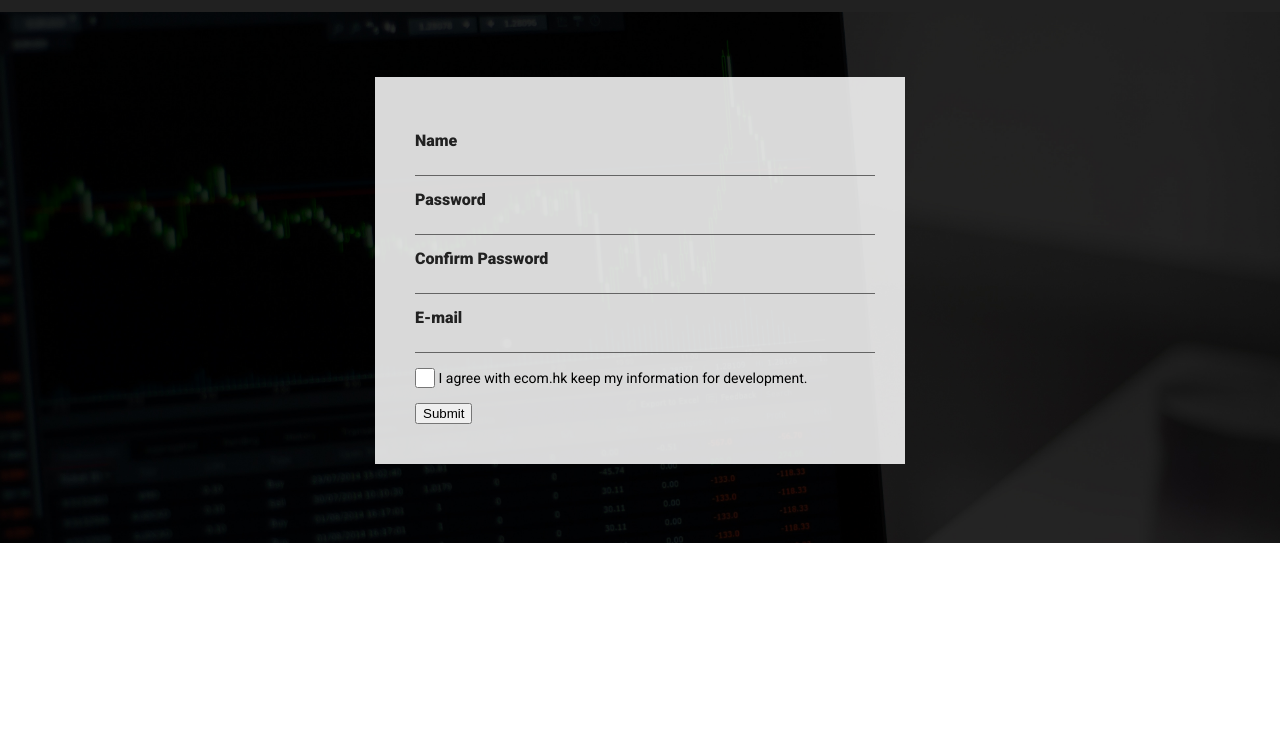
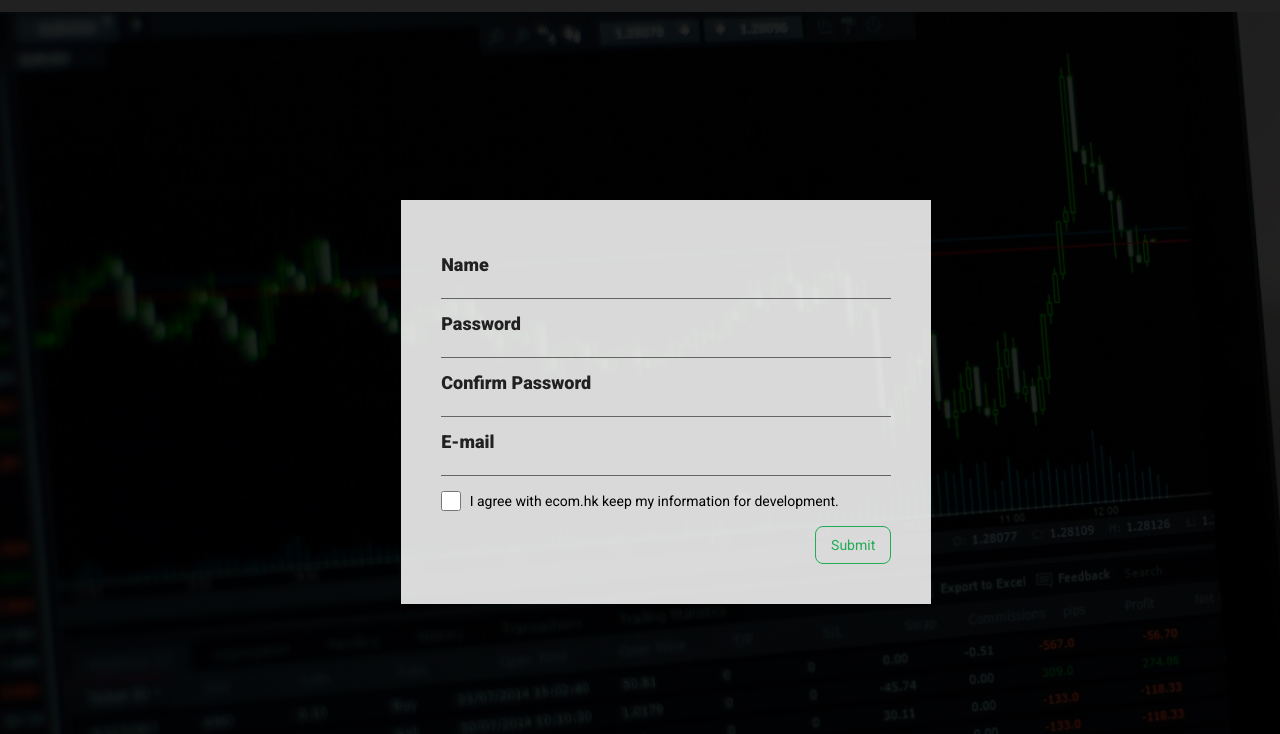
Before and after one commit to terryuser/ecom, a website: page html/register.html in a window 1280 px wide. Shown: the part 61-795 px from the top of the page. Drawn offline with Linux system fonts and the light colour scheme.

Commit message:
16/7 CSS

```diff
--- a/css/scss/_main.scss
+++ b/css/scss/_main.scss
@@ -96,6 +96,11 @@ img {
     color: $positive !important;
 }
 
+.alertMsg {
+    color: $Warning;
+    padding-top: 5px;
+}
+
 #footer {
     background-color: $black;
     padding: 10px;
--- a/css/scss/_register.scss
+++ b/css/scss/_register.scss
@@ -4,16 +4,17 @@
 .registPage {
     .form-wrapper {
         padding: 40px 15px;
-        height: 800px;
+        height: calc(100vh - 100px);
         background: url(#{$imgPath}section2.jpg);
-        background-size: 100%;
+        background-size: cover;
         background-repeat: no-repeat;
+        @include displayflex();
+        align-items: center;
+        justify-content: center;
     }
-
     .reg-form-wrapper {
         padding: 25px 0;
     }
-
     .reg-form {
         width: 100%;
         max-width: 450px;
@@ -23,22 +24,20 @@
         .input-wrapper {
             margin: 15px 0;
             vertical-align: middle;
-
             label {
                 display: block;
-                @include fontSize($h16);
+                @include fontSize($h18);
                 color: $black;
                 font-weight: bold;
             }
-
             input {
                 display: block;
                 width: 100%;
                 background: none;
-                padding: 5px;
+                padding: 5px 0 2px;
                 border: 0;
                 border-bottom: 1px solid $grey;
-
+                @include fontSize($h14);
                 &:focus {
                     outline: none;
                 }
@@ -47,7 +46,7 @@
         .checkbox {
             display: block;
             vertical-align: middle;
-            #agreement{
+            #agreement {
                 display: inline-block;
                 width: 20px;
                 height: 20px;
@@ -55,6 +54,7 @@
                 vertical-align: middle;
                 background: none;
                 border: 1px solid $Main_color;
+                margin-right: 5px;
             }
             p {
                 display: inline-block;
@@ -62,5 +62,24 @@
                 vertical-align: middle;
             }
         }
+        .form-action {
+            text-align: right;
+            margin-top: 15px;
+        }
+        #register-submit {
+            display: inline-block;
+            padding: 10px 15px;
+            background: none;
+            -webkit-appearance: none;
+            appearance: none;
+            cursor: pointer;
+            color: $positive;
+            border: 1px $positive solid;
+            @include border-radius(8px);
+            &:hover {
+                background: $positive;
+                color: $white;
+            }
+        }
     }
 }
--- a/css/scss/_value.scss
+++ b/css/scss/_value.scss
@@ -6,6 +6,7 @@ $white: #fff;
 $Main_color: #f19d1e;
 $Sub_color: #28a4e7;
 $Thr_color: #f52a2a;
+$Warning: #cc3300;
 $negative: #e85e5f;
 $positive: #22ab55;
 //Padding
--- a/html/register.html
+++ b/html/register.html
@@ -57,7 +57,7 @@
                     <div class="alertMsg"></div>
                 </div>
                 <div class="form-action">
-                    <button id="register-submit">Submit</button>
+                    <div id="register-submit">Submit</div>
                 </div>
             </div>
         </div>
```
Also changed, not shown: css/ecom.css, 1 other file.
